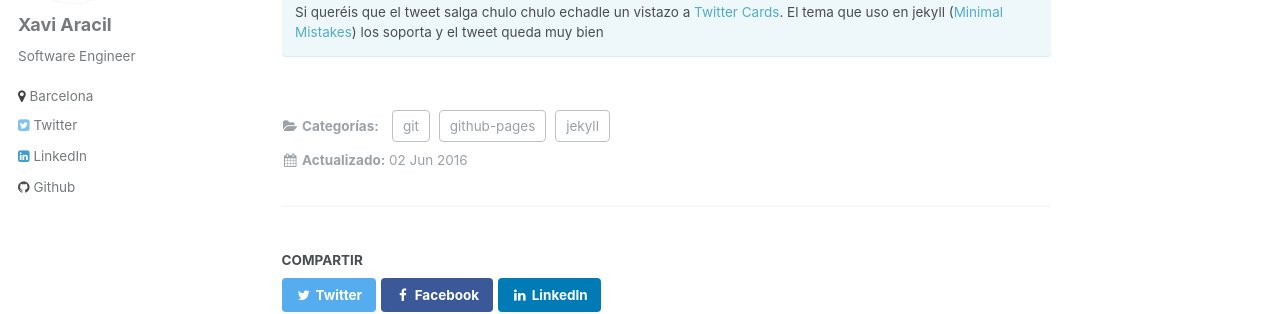
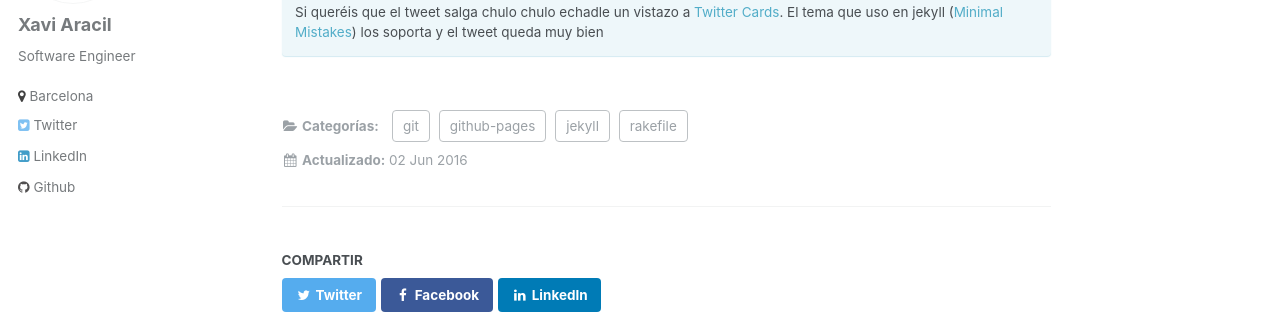
Before and after one commit to xaviaracil/xaviaracil.github.io, a Jekyll site: the page built from _posts/2016-06-02-publicar-a-github-pages-y-twittear.md, in a window 1280 px wide and 900 px high, scrolled down 3519 px. Shown: the part 142-456 px from the top of the window. Built offline with Jekyll 4.4.1, drawn with Linux system fonts in a browser that asks for light colours; comment, search, counter and statistics services are not loaded.

Commit message:
New post -again

```diff
--- a/_posts/2016-06-02-publicar-a-github-pages-y-twittear.md
+++ b/_posts/2016-06-02-publicar-a-github-pages-y-twittear.md
@@ -8,6 +8,7 @@
 - jekyll
 - github-pages
 - git
+- rakefile
 ---
 
 {% include toc %}
```
